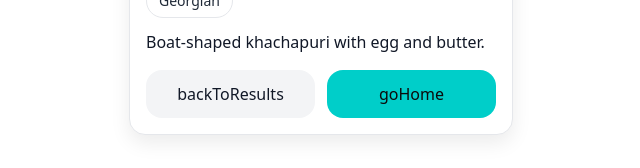
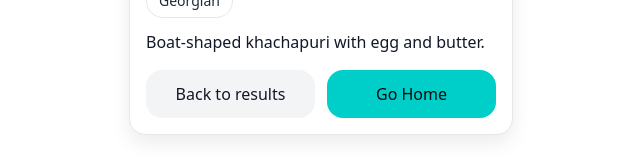
Before and after one commit to underdav1/ravchamo-mvp, a Next.js app: page /dish/khachapuri-vake in a window 1280 px wide. Shown: the part 509-677 px from the top of the page, without its empty margins (319-959 px from the left). Built offline with nearby package versions, Linux system fonts and the light colour scheme.

Commit message:
Update langs.js

```diff
--- a/app/ui/langs.js
+++ b/app/ui/langs.js
@@ -30,6 +30,8 @@ export const en = {
   openInMaps: "Open in Maps",
   gel: "GEL",
   back: "Back to results",
+  backToResults: "Back to results",
+  goHome: "Go Home",
   disclaimer:
     "Menu data may be inaccurate. Always check with the restaurant about allergens and availability.",
   tags: {
@@ -45,6 +47,7 @@ export const en = {
     healthy: "Healthy",
     cheesy: "Cheesy",
     spicy: "Spicy",
+
 
     // districts
     district: "Districts",
@@ -108,6 +111,8 @@ export const ka = {
   openInMaps: "გახსენი რუკაზე",
   gel: "₾",
   back: "უკან შედეგებზე",
+  backToResults: "უკან შედეგებზე",
+  goHome: "მთავარზე",
   disclaimer:
     "მენიუს მონაცემები შესაძლოა არ იყოს ზუსტი. ინფორმაცია ალერგენებსა და ხელმისაწვდომობაზე გადაამოწმეთ უშუალოდ რესტორანთან.",
   tags: {
```
